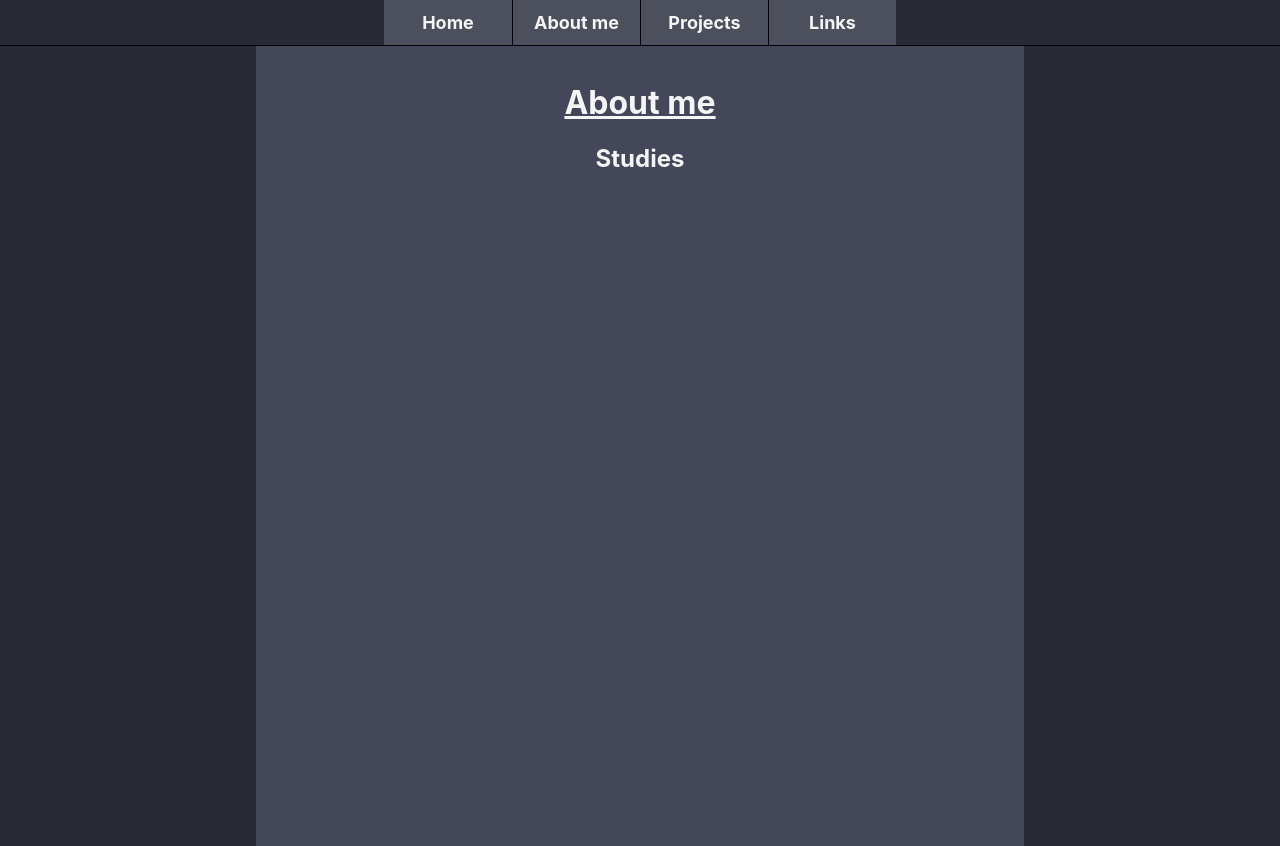
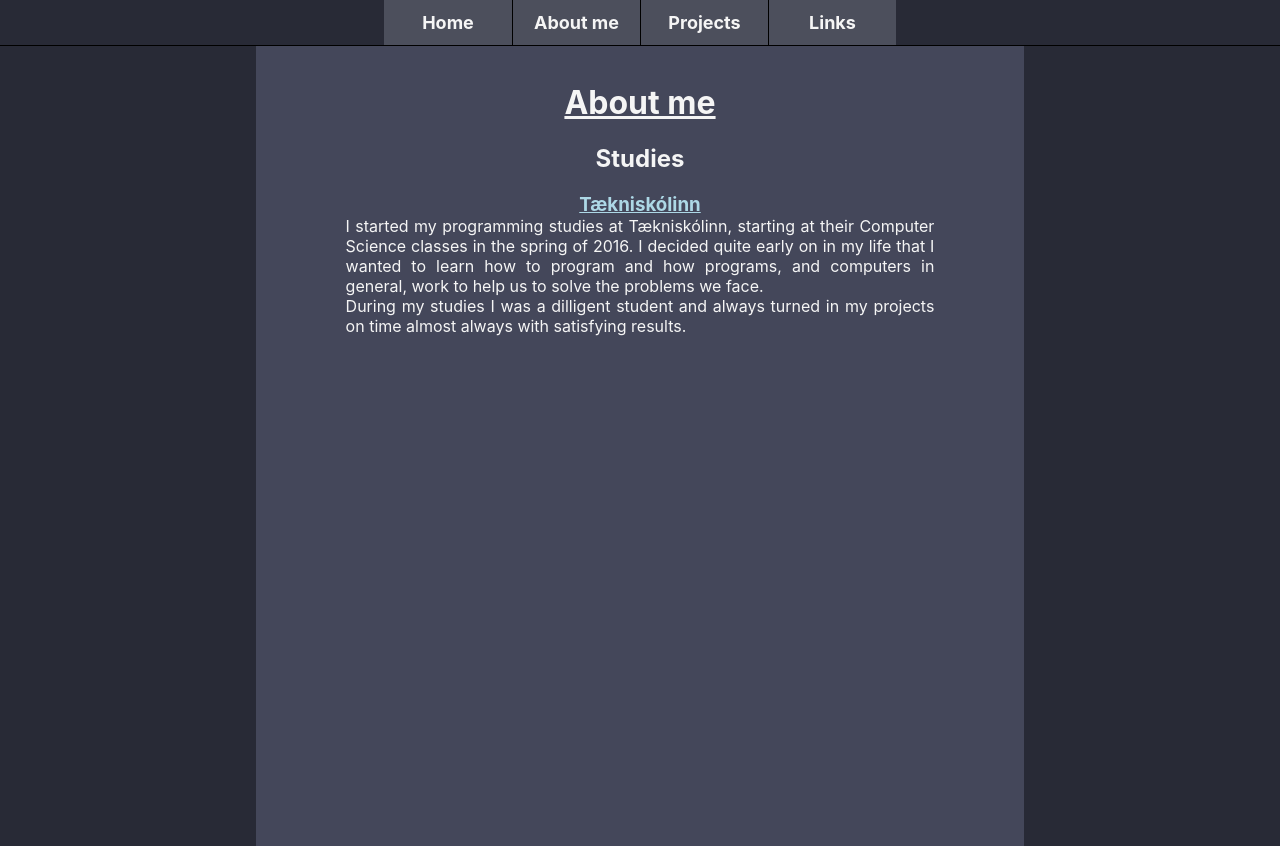
Before and after one commit to DonNinja/ylth, a React (Create React App) app: page /about in a window 1280 px wide. Built offline with nearby package versions, Linux system fonts and the light colour scheme.

Commit message:
Starting on about page

```diff
--- a/src/components/about.tsx
+++ b/src/components/about.tsx
@@ -1,5 +1,19 @@
 import { Title } from "./functions"
 import "../styles/about.css"
+// import
+
+function study(title: string, description: string, image: string, imageDescription: string) {
+    return (
+        <div>
+            <h3 className="studyTitle"><a href="https://en.tskoli.is/" target="_blank" rel="noreferrer">{title}</a></h3>
+            <div>
+                <div dangerouslySetInnerHTML={{ __html: description }} />
+                <img src={image} alt={imageDescription} />
+            </div>
+
+        </div>
+    );
+}
 
 const About = () => {
     return (
@@ -9,7 +23,14 @@ const About = () => {
                 <h1 className="title">About me</h1>
                 <h2><center>Studies</center></h2>
                 <div className="content">
-
+                    {study(
+                        "Tækniskólinn",
+                        `I started my programming studies at Tækniskólinn, starting at their Computer Science classes in the spring of 2016. I decided quite early on in my life that I wanted to learn how to program and how programs, and computers in general, work to help us to solve the problems we face.
+                        <br />
+                        During my studies I was a dilligent student and always turned in my projects on time almost always with satisfying results.`,
+                        "",
+                        ""
+                    )}
                 </div>
             </div>
         </>
--- a/src/styles/about.css
+++ b/src/styles/about.css
@@ -1,3 +1,7 @@
 .content {
+    text-align: justify;
+}
 
+.studyTitle {
+    text-align: center;
 }
```
